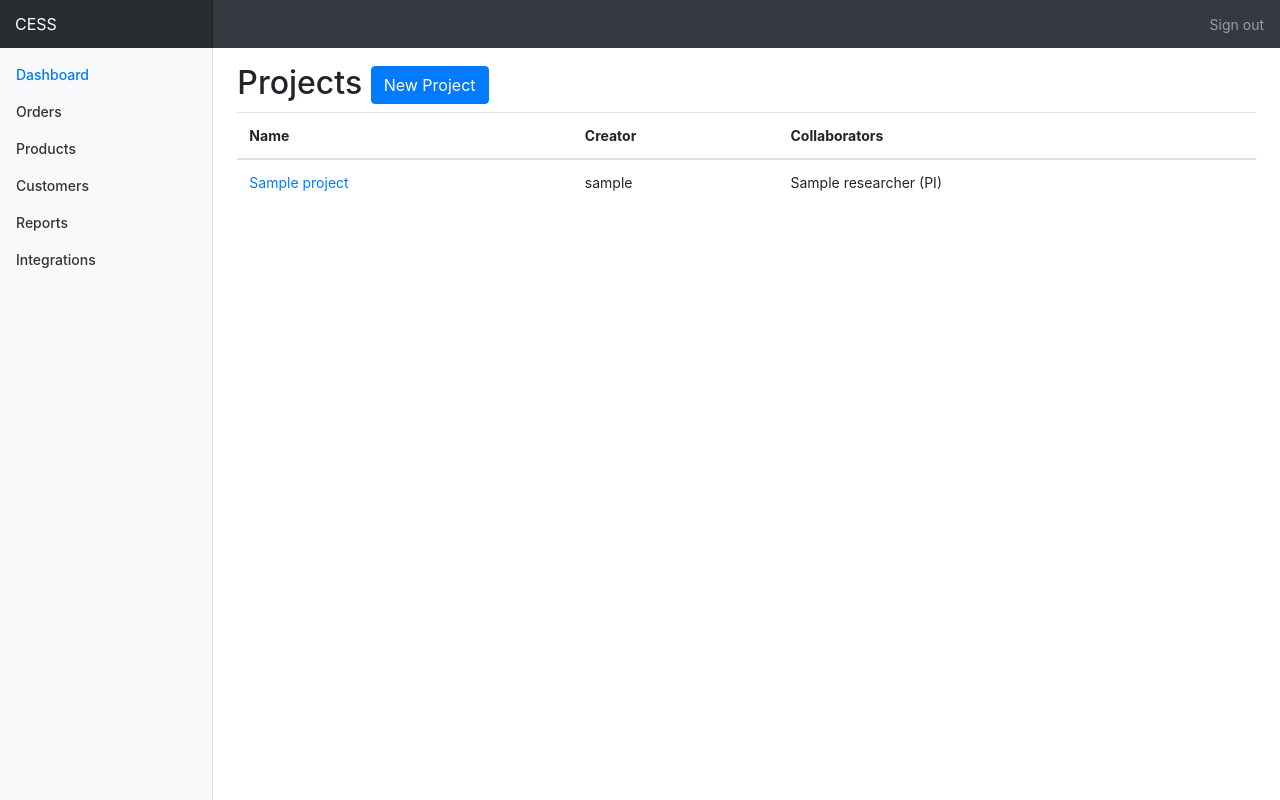
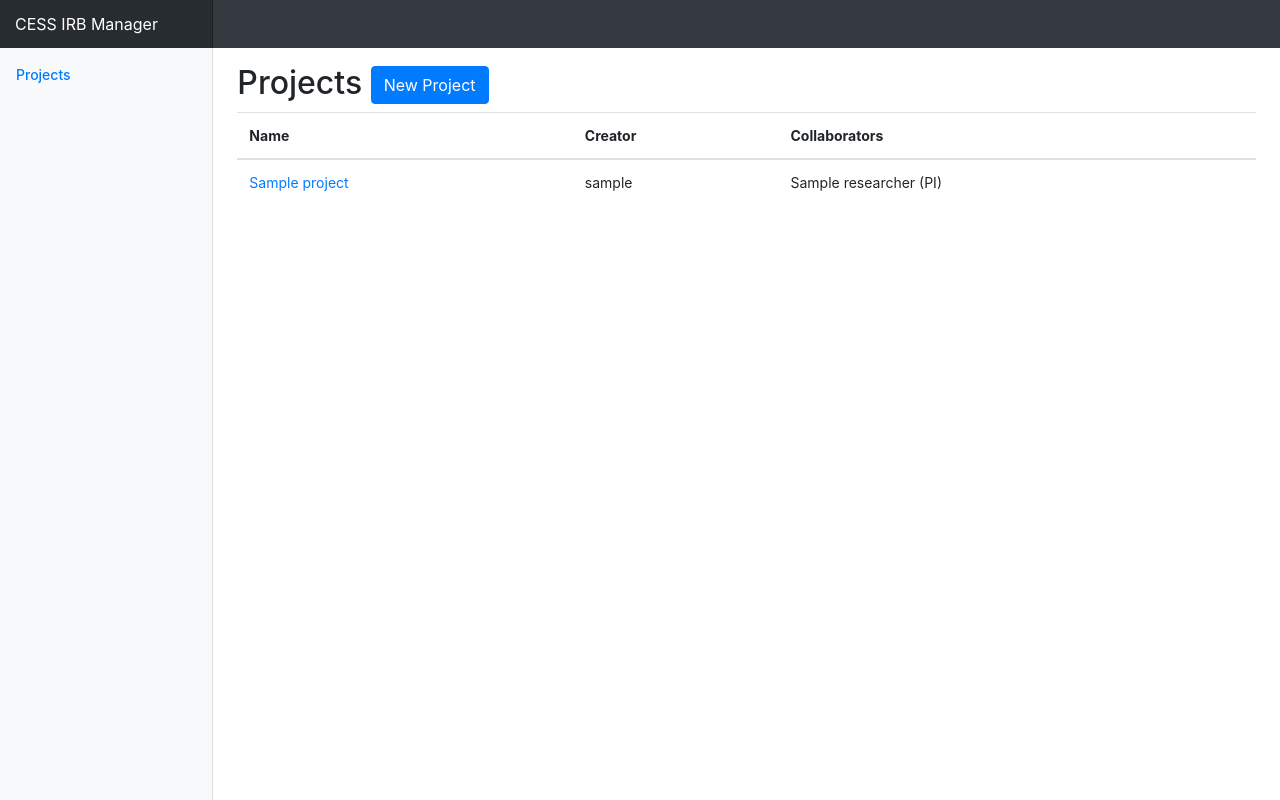
Before and after one commit to cesslab/irb, a Django app: page /projects/ in a window 1280 px wide. Run offline with Django 3.2, Linux system fonts and the light colour scheme; tables that the repository leaves empty hold one stand-in row (values such as "Sample post"); parts of the project's set-up code (start-up, migrations or seed data) failed here and were passed over; some libraries are stand-ins or nearby versions.

Commit message:
Removed unused links

```diff
--- a/templates/dashboard/base.html
+++ b/templates/dashboard/base.html
@@ -14,11 +14,13 @@
   </head>
   <body>
       <nav class="navbar navbar-dark sticky-top bg-dark flex-md-nowrap p-0">
-        <a class="navbar-brand col-sm-3 col-md-2 mr-0" href="#">CESS</a>
+        <a class="navbar-brand col-sm-3 col-md-2 mr-0" href="#">CESS IRB Manager</a>
         <ul class="navbar-nav px-3">
-          <li class="nav-item text-nowrap">
-            <a class="nav-link" href="#">Sign out</a>
-          </li>
+          {% if user.is_authenticated %}
+            <li class="nav-item text-nowrap">
+              <a class="nav-link" href="{% url 'logout' %}">Logout ({{ user.username }})</a>
+            </li>
+          {% endif %}
         </ul>
       </nav>
     <div class="container-fluid">
@@ -27,39 +29,9 @@
           <div class="sidebar-sticky">
             <ul class="nav flex-column">
               <li class="nav-item">
-                <a class="nav-link active" href="#">
+                <a class="nav-link active" href="{% url 'project_list' %}">
                   <span data-feather="home"></span>
-                  Dashboard <span class="sr-only">(current)</span>
-                </a>
-              </li>
-              <li class="nav-item">
-                <a class="nav-link" href="#">
-                  <span data-feather="file"></span>
-                  Orders
-                </a>
-              </li>
-              <li class="nav-item">
-                <a class="nav-link" href="#">
-                  <span data-feather="shopping-cart"></span>
-                  Products
-                </a>
-              </li>
-              <li class="nav-item">
-                <a class="nav-link" href="#">
-                  <span data-feather="users"></span>
-                  Customers
-                </a>
-              </li>
-              <li class="nav-item">
-                <a class="nav-link" href="#">
-                  <span data-feather="bar-chart-2"></span>
-                  Reports
-                </a>
-              </li>
-              <li class="nav-item">
-                <a class="nav-link" href="#">
-                  <span data-feather="layers"></span>
-                  Integrations
+                  Projects <span class="sr-only">(current)</span>
                 </a>
               </li>
             </ul>
```
